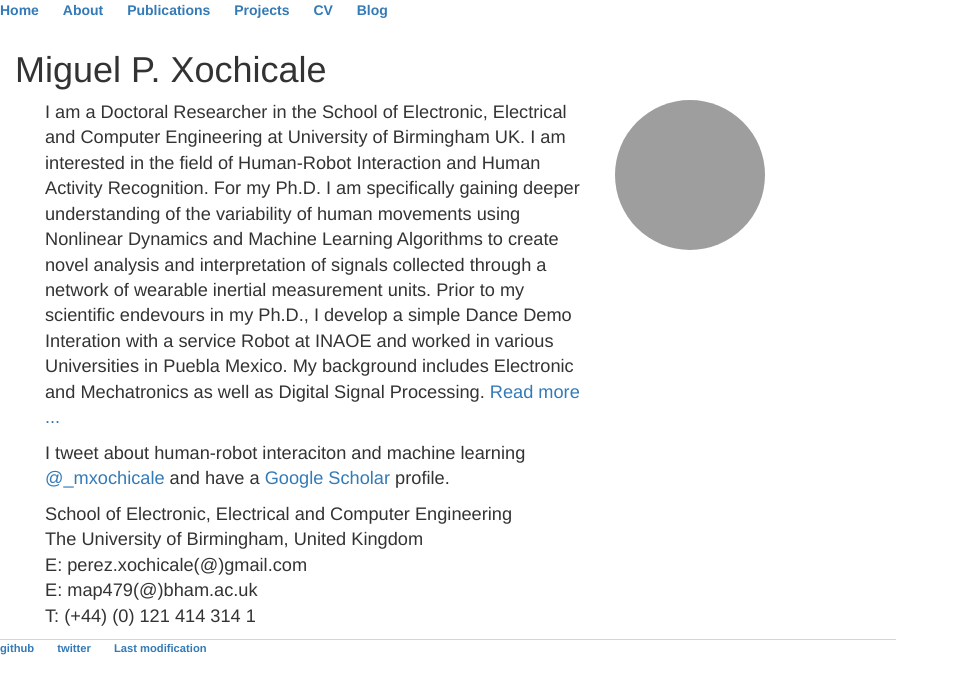
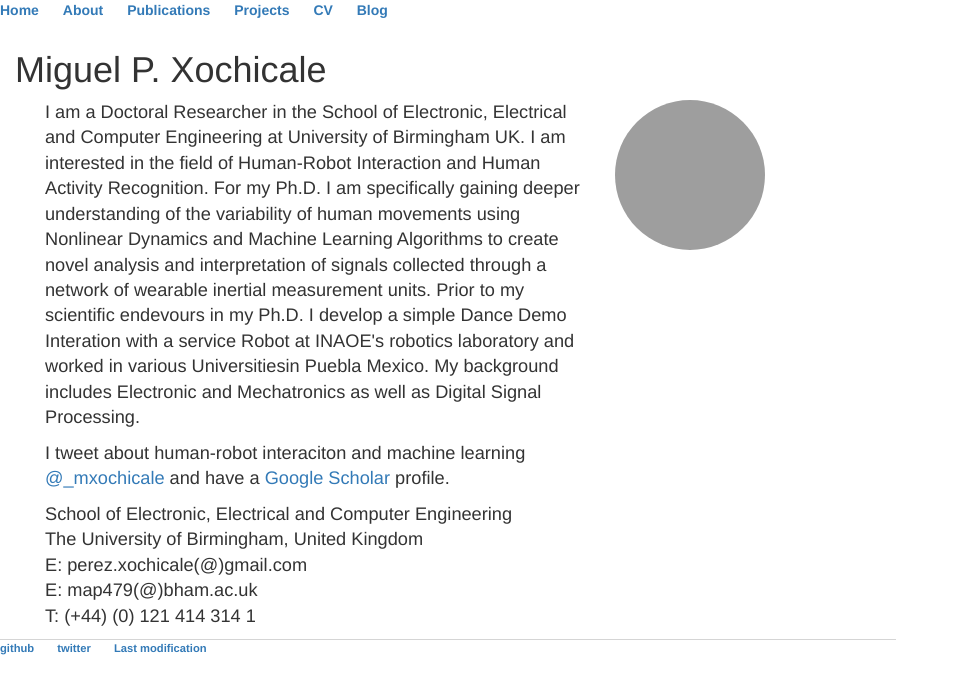
Before and after one commit to mxochicale/mxochicale.github.io, a Jekyll site: the page built from index.html, in a window 1280 px wide. Shown: the top 694 px of the page, without its empty margins (0-959 px from the left). Built offline with Jekyll 4.4.1, drawn with Linux system fonts in a browser that asks for light colours; grey boxes are pictures that could not be loaded.

Commit message:
mainindex

```diff
--- a/index.html
+++ b/index.html
@@ -16,12 +16,11 @@ title: Miguel P. Xochicale
 				Machine Learning Algorithms to create novel analysis and interpretation
 				of signals collected through a network of	wearable inertial measurement units.
 
-				Prior to my scientific endevours in my Ph.D., I develop a simple
-				Dance Demo Interation with a service Robot at INAOE and worked
-				in various Universities	in Puebla Mexico.
+				Prior to my scientific endevours in my Ph.D. I develop a simple
+				Dance Demo Interation with a service Robot at INAOE's robotics laboratory
+				and worked in various Universitiesin Puebla Mexico.
 				My background includes Electronic and Mechatronics
 				as well as Digital Signal Processing.
-				<a href="/about">Read more ...</a>
 				</p>
 
 				<p>
```
